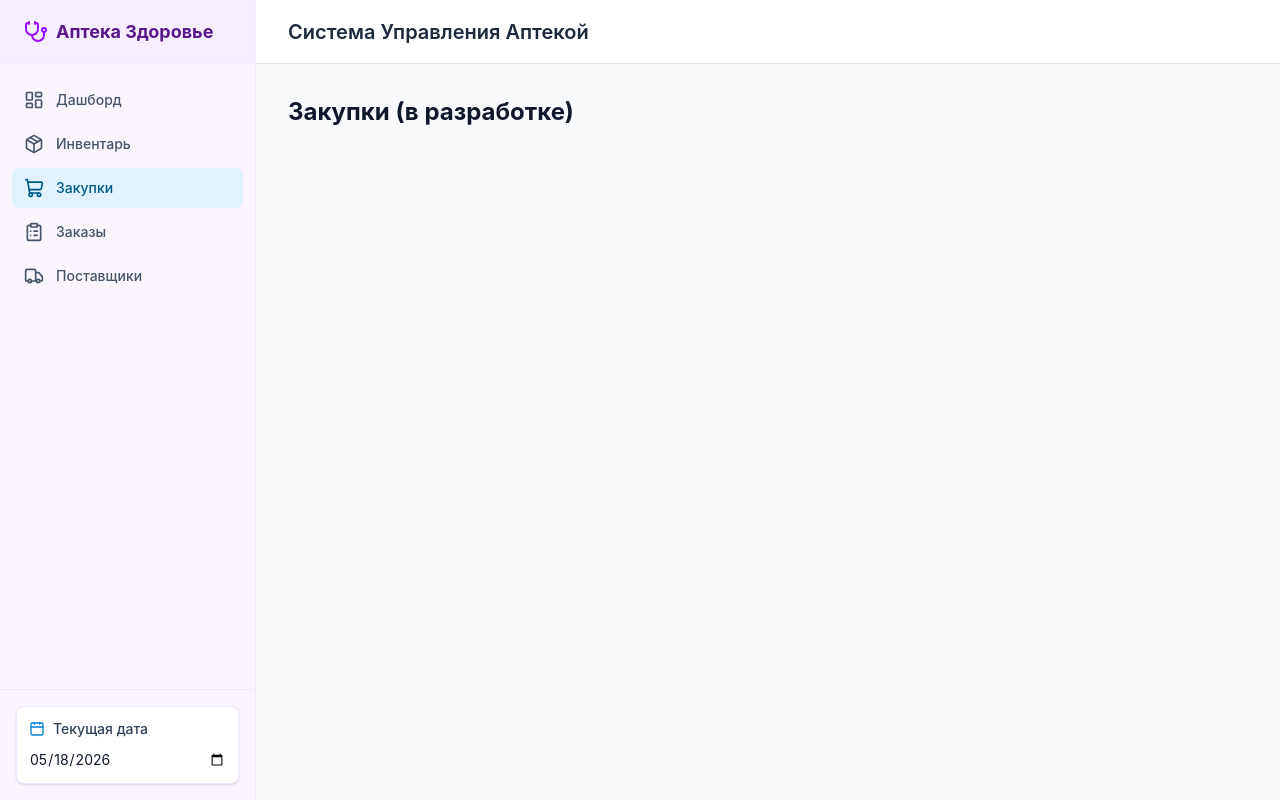
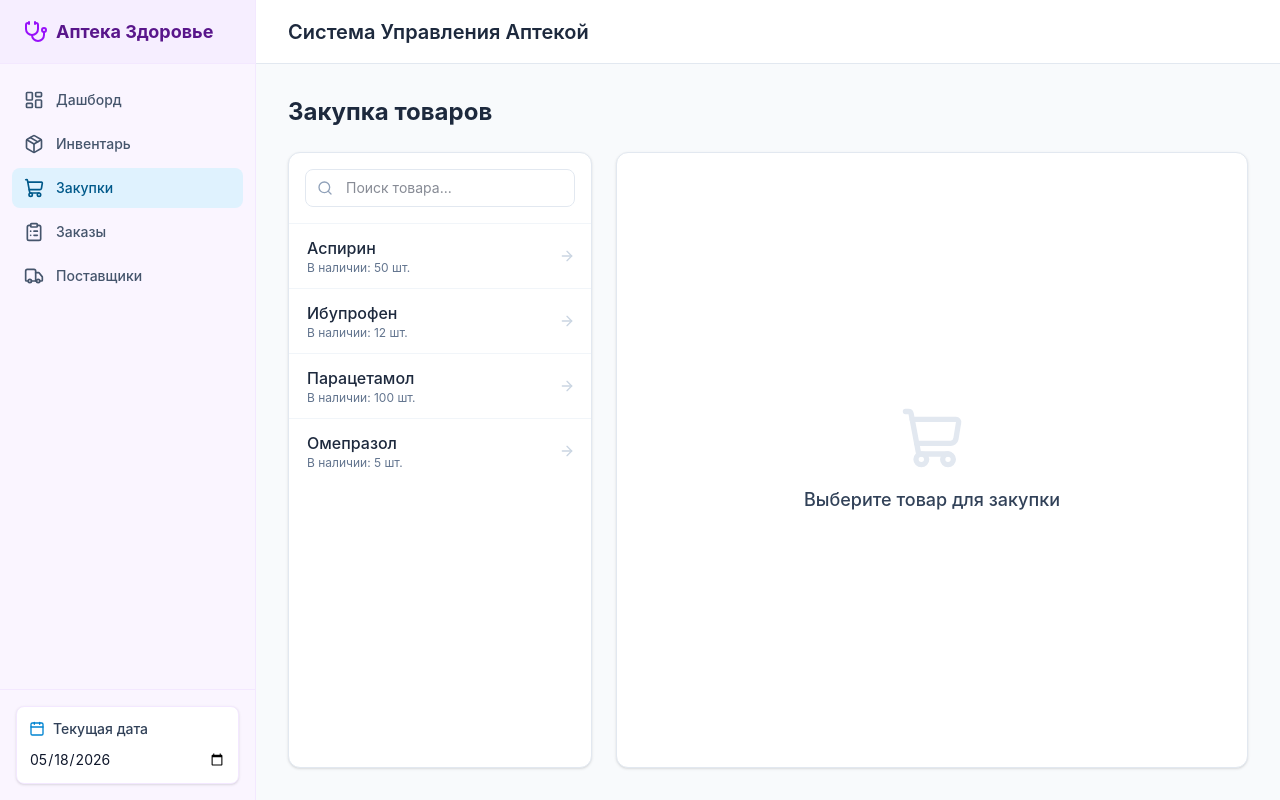
Before and after one commit to ksushpu/PharmaManager, a React app in the folder frontend/: page /purchases in a window 1280 px wide. Built offline with nearby package versions, Linux system fonts and the light colour scheme; the HTML template or start-up script is replaced by a standard one.

Commit message:
add purchasing page with product list selection

```diff
--- a/frontend/src/pages/Purchasing.jsx
+++ b/frontend/src/pages/Purchasing.jsx
@@ -1,3 +1,73 @@
+import { useState } from "react";
+import { usePharmacy } from "@/context/PharmacyContext";
+import { Search, ShoppingCart, ArrowRight } from "lucide-react";
+
 export function Purchasing() {
-  return <h2 className="text-2xl font-bold">Закупки (в разработке)</h2>;
+  const { products } = usePharmacy();
+  const [selectedProductId, setSelectedProductId] = useState(null);
+  const [searchTerm, setSearchTerm] = useState("");
+
+  const filteredProducts = products.filter(p =>
+    p.name.toLowerCase().includes(searchTerm.toLowerCase())
+  );
+
+  const selectedProduct = products.find(p => p.id === selectedProductId);
+
+  return (
+    <div className="space-y-6 h-full flex flex-col">
+      <h2 className="text-2xl font-bold text-slate-800">Закупка товаров</h2>
+
+      <div className="grid grid-cols-1 lg:grid-cols-3 gap-6 flex-1 min-h-0">
+        <div className="bg-white rounded-xl shadow-sm border border-slate-200 flex flex-col overflow-hidden lg:col-span-1">
+          <div className="p-4 border-b border-slate-100">
+            <div className="relative">
+              <Search className="absolute left-3 top-1/2 -translate-y-1/2 h-4 w-4 text-slate-400" />
+              <input
+                type="text"
+                placeholder="Поиск товара..."
+                value={searchTerm}
+                onChange={(e) => setSearchTerm(e.target.value)}
+                className="w-full pl-10 pr-3 py-2 border border-slate-200 rounded-lg focus:ring-sky-500 focus:border-sky-500 text-sm"
+              />
+            </div>
+          </div>
+          <div className="overflow-y-auto flex-1">
+            <ul className="divide-y divide-slate-100">
+              {filteredProducts.map((p) => (
+                <li key={p.id}>
+                  <button
+                    onClick={() => setSelectedProductId(p.id)}
+                    className={`w-full text-left px-4 py-3 flex items-center justify-between hover:bg-slate-50 transition-colors ${
+                      selectedProductId === p.id ? "bg-sky-50 border-l-2 border-sky-500" : "border-l-2 border-transparent"
+                    }`}
+                  >
+                    <div>
+                      <p className={`font-medium ${selectedProductId === p.id ? "text-sky-900" : "text-slate-800"}`}>{p.name}</p>
+                      <p className="text-xs text-slate-500">В наличии: {p.quantity} шт.</p>
+                    </div>
+                    <ArrowRight className={`w-4 h-4 ${selectedProductId === p.id ? "text-sky-500" : "text-slate-300"}`} />
+                  </button>
+                </li>
+              ))}
+            </ul>
+          </div>
+        </div>
+
+        <div className="bg-white rounded-xl shadow-sm border border-slate-200 flex flex-col overflow-hidden lg:col-span-2">
+          {selectedProduct ? (
+            <div className="p-6">
+              <h3 className="text-xl font-bold text-slate-800 mb-2">{selectedProduct.name}</h3>
+              <p className="text-sm text-slate-500">Текущий остаток: {selectedProduct.quantity} шт.</p>
+              <p className="text-sm text-slate-500 mt-1">Дозировки: {selectedProduct.dosages.join(", ")}</p>
+            </div>
+          ) : (
+            <div className="h-full flex flex-col items-center justify-center p-8 text-center text-slate-500">
+              <ShoppingCart className="w-16 h-16 text-slate-200 mb-4" />
+              <p className="text-lg font-medium text-slate-700">Выберите товар для закупки</p>
+            </div>
+          )}
+        </div>
+      </div>
+    </div>
+  );
 }
```
